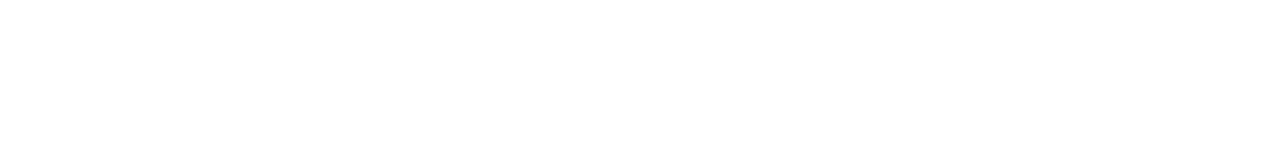
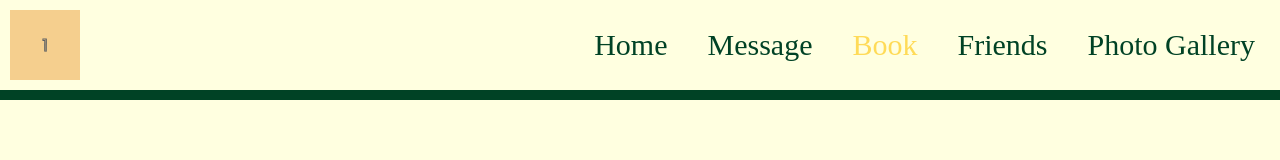
Before and after one commit to Lewisweetch26/karina, a plain HTML site: page bookpage/index-book.html in a window 1280 px wide. Drawn offline with Linux system fonts and the light colour scheme.

Commit message:
added hero nav bar to ever html and added correct links

```diff
--- a/bookpage/index-book.html
+++ b/bookpage/index-book.html
@@ -0,0 +1,22 @@
+<!DOCTYPE html>
+<html lang="en">
+    <head>
+        <title>The Book</title>
+        <meta charset="utf-8">
+        <link rel="stylesheet" href="style-book.css">
+    </head>
+
+    <body>
+        <div class="hero">
+            <div class="header">
+                <img class="logo" src="../one.svg" alt="logo">
+            <div class="header-menu">
+                <a class="menu-item" href="../index.html">Home</a>
+                <a class="menu-item" href="../messagepage/index-message.html">Message</a>
+                <a class="menu-item active" href="index-book.html">Book</a>
+                <a class="menu-item" href="../friendpage/index-friend.html">Friends</a>
+                <a class="menu-item" href="../photopage/index-photo.html">Photo Gallery</a>
+            </div>
+            </div>
+    </body>
+</html>
--- a/bookpage/style-book.css
+++ b/bookpage/style-book.css
@@ -0,0 +1,33 @@
+* {
+    /* border: 1px solid red; */
+    background-color: lightyellow;
+    margin: 0;
+font-family: 'Times New Roman', Times, serif;}
+
+.header {
+    display: flex;
+    justify-content: space-between;
+    padding: 10px;
+    align-items: center;
+border-bottom: 10px solid #004225;}
+.header-menu {
+    display: flex;
+    list-style-type: none;
+    font-size: 30px;
+    align-items:center;
+    gap: 40px;
+    padding: 0 15px;}
+
+.header-menu a:hover {
+    color:rgb(108, 150, 108);}
+
+.header-menu > .active{
+    color: #FFDB58;}
+
+a {
+    text-decoration: none;
+    color: #004225;}
+
+.logo {
+    width: auto;
+    height: 70px;}
--- a/friendpage/style-friend.css
+++ b/friendpage/style-friend.css
@@ -0,0 +1,33 @@
+* {
+    /* border: 1px solid red; */
+    background-color: #004225;
+    margin: 0;
+font-family: 'Times New Roman', Times, serif;}
+
+.header {
+    display: flex;
+    justify-content: space-between;
+    padding: 10px;
+    align-items: center;
+border-bottom: 10px solid lightyellow;}
+.header-menu {
+    display: flex;
+    list-style-type: none;
+    font-size: 30px;
+    align-items:center;
+    gap: 40px;
+    padding: 0 15px;}
+
+.header-menu a:hover {
+    color:rgb(108, 150, 108);}
+
+.header-menu > .active{
+    color: #FFDB58;}
+
+a {
+    text-decoration: none;
+    color: lightyellow;}
+
+.logo {
+    width: auto;
+    height: 70px;}
--- a/photopage/style-photo.css
+++ b/photopage/style-photo.css
@@ -0,0 +1,33 @@
+* {
+    /* border: 1px solid red; */
+    background-color: #004225;
+    margin: 0;
+font-family: 'Times New Roman', Times, serif;}
+
+.header {
+    display: flex;
+    justify-content: space-between;
+    padding: 10px;
+    align-items: center;
+border-bottom: 10px solid lightyellow;}
+.header-menu {
+    display: flex;
+    list-style-type: none;
+    font-size: 30px;
+    align-items:center;
+    gap: 40px;
+    padding: 0 15px;}
+
+.header-menu a:hover {
+    color:rgb(108, 150, 108);}
+
+.header-menu > .active{
+    color: #FFDB58;}
+
+a {
+    text-decoration: none;
+    color: lightyellow;}
+
+.logo {
+    width: auto;
+    height: 70px;}
```
Also changed, not shown: friendpage/index-friend.html (+21 -0 lines), index.html (+1 -1 lines), messagepage/index-message.html (+5 -5 lines), photopage/index-photo.html (+21 -0 lines), wave1.png (added).
